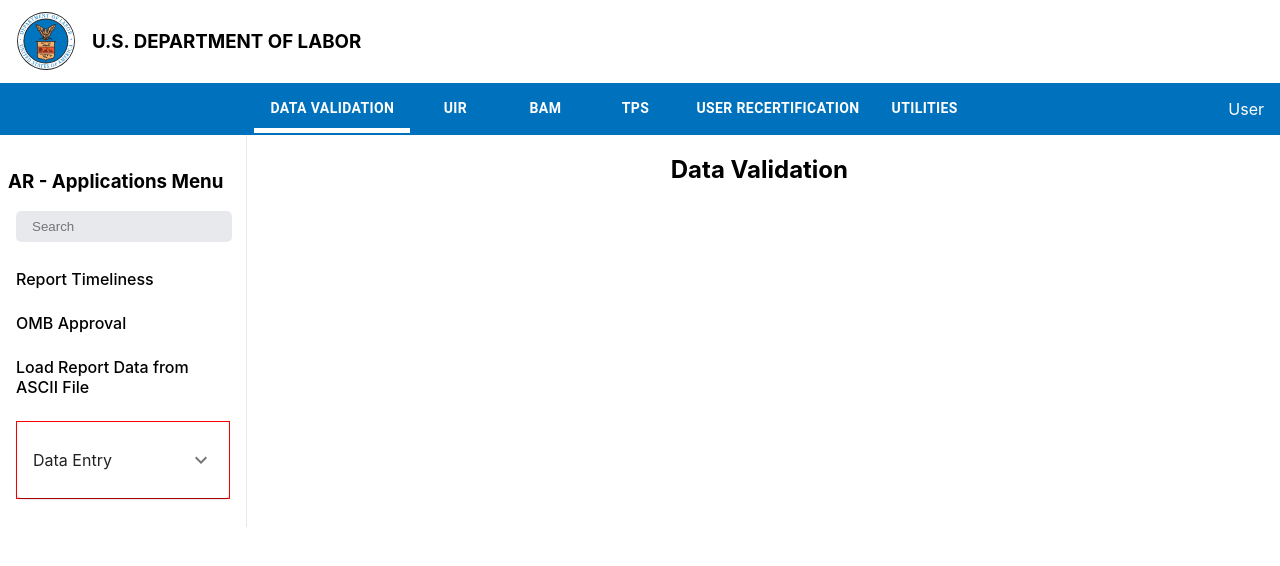
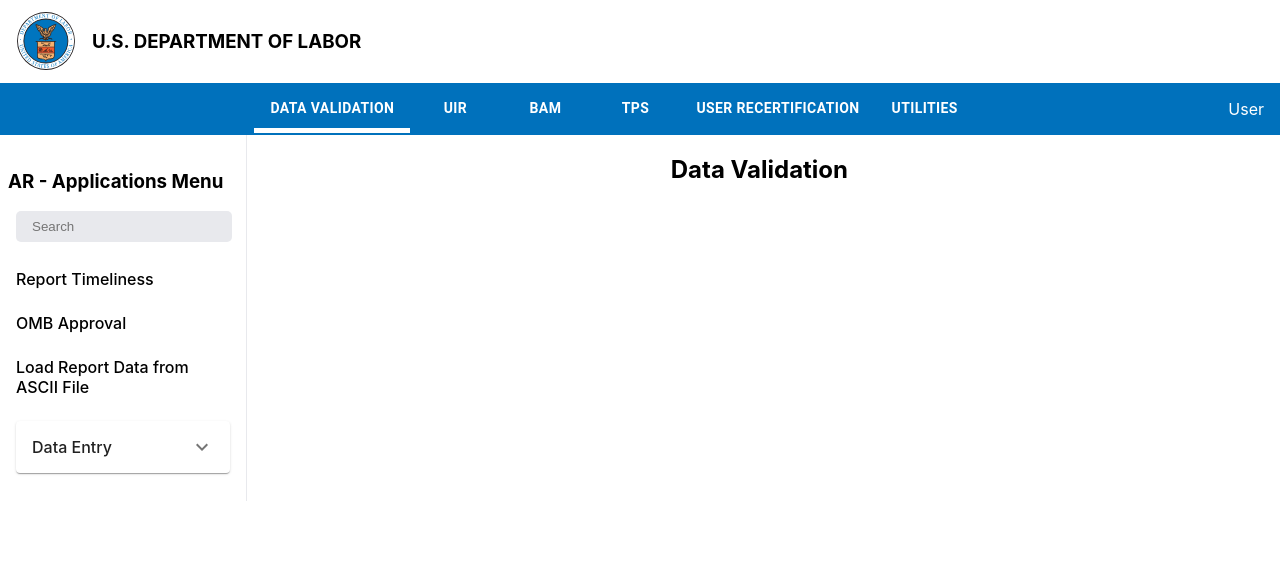
Before and after one commit to abhisheklandge77/US-Labor-Dept-Project, a React (Create React App) app: page / in a window 1280 px wide. Shown: the top 566 px of the page. Built offline with nearby package versions, Linux system fonts and the light colour scheme.

Commit message:
Fixed Accordian

```diff
--- a/src/components/AccordianMenu/AccordianMenu.css
+++ b/src/components/AccordianMenu/AccordianMenu.css
@@ -1,3 +1,10 @@
-.accordian-menu-container{
-    border: 1px solid red;
+.Mui-expanded > .MuiAccordionSummary-root{
+    margin: 0 !important;
+    background: #e8e9ed !important;
+    min-height: 30px !important;
+
 }
+.MuiAccordionSummary-content{
+    margin: 0 !important;
+    font-weight: 500 !important;
+}
--- a/src/components/AccordianMenu/AccordianMenu.js
+++ b/src/components/AccordianMenu/AccordianMenu.js
@@ -9,15 +9,14 @@
   const { accordianDetails } = props;
 
   const renderNestedAccordian = (details) => {
-    console.log("details::::", details);
 
     return details.map((record, index) => {
       return (
-        <Accordion key={index}>
-          <AccordionSummary expandIcon={<ExpandMoreIcon />} >
+        <Accordion key={index} className="accordian">
+          <AccordionSummary className="accordian-title" expandIcon={<ExpandMoreIcon />} >
             <p>{record?.label}</p>
           </AccordionSummary>
-          <AccordionDetails>
+          <AccordionDetails className="accordian-details">
             {renderAccordianDetails(record)}
           </AccordionDetails>
         </Accordion>
@@ -27,15 +26,14 @@
 
   const renderAccordianDetails = (record) => {
     if (record?.children?.length) {
-
-      return record?.children.map((d, i) => {
-        if(d?.label){
-            const arr = renderNestedAccordian(d?.children);
-            return arr;
-          }else{
-              return <div key={i}><p>{d}</p></div>
-          }
-      })
+      if (record?.children[0]?.label) {
+        const arr = renderNestedAccordian(record?.children);
+        return arr;
+      } else {
+        return record?.children.map((d, i) => {
+          return <div key={i}><p>{d}</p></div>
+        })
+      }
     }
   };
 
--- a/src/components/SidePanel/SidePanel.js
+++ b/src/components/SidePanel/SidePanel.js
@@ -17,7 +17,7 @@
                     children: [
                         {
                             label: "Extended Benefit (EB)",
-                            children: ["207 Nonmonitary Determinations Activity [EB] [OMB No 1205-0154]", "218 Benefit Rights and Experience [EB] [OMB No. 1205-0177]", "5130 Benefit Appeals [EB] [OMB No. 1205-0172]", "5159 Claims and Payment Activities [EB] [OMB No. 1205-0010]"],
+                            children: ["207 Nonmonitary Determinations Activity [EB] [OMB No 1205-0154]"],
                         },
                         {
                             label: "Temporary Extended Unemployment Compansation (TEUC)",
@@ -25,7 +25,7 @@
                         },
                         {
                             label: "Emergency Unemployment Compansation 2008 (EUC 2008)",
-                            benefits: ["207 Nonmonitary Determinations Activity [EB] [OMB No 1205-0154]", "218 Benefit Rights and Experience [EB] [OMB No. 1205-0177]", "5130 Benefit Appeals [EB] [OMB No. 1205-0172]", "5159 Claims and Payment Activities [EB] [OMB No. 1205-0010]"],
+                            children: ["207 Nonmonitary Determinations Activity [EB] [OMB No 1205-0154]", "218 Benefit Rights and Experience [EB] [OMB No. 1205-0177]"],
                         }
                     ]
                 },
```
